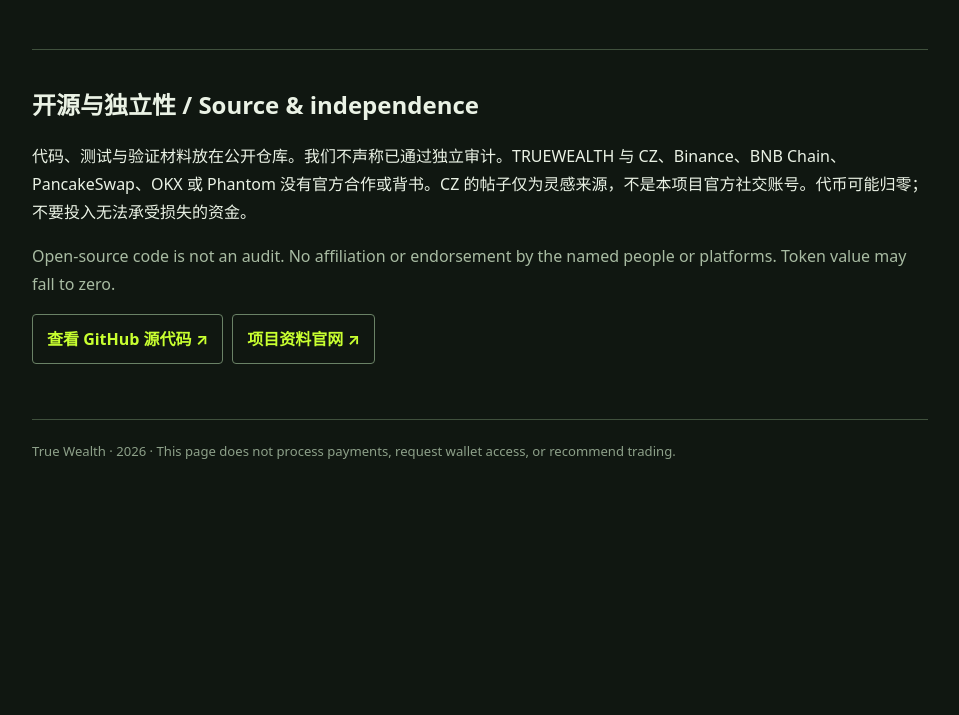
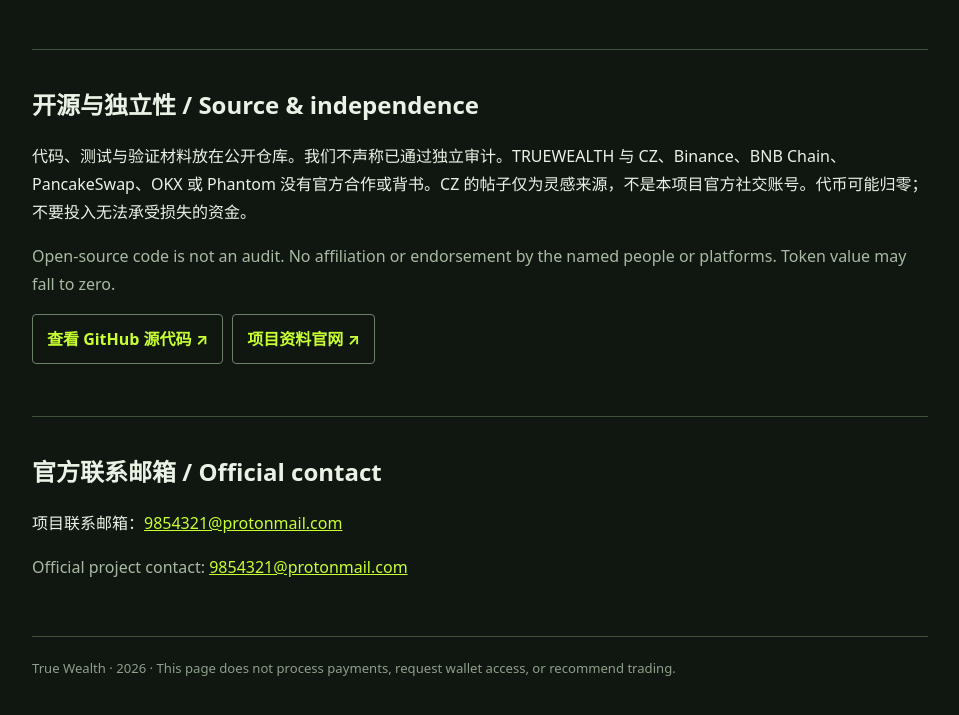
Before and after one commit to Iamfreenotking/truewealth-bsc, a website: page docs/index.html in a window 1280 px wide. Shown: the part 1456-2171 px from the top of the page, without its empty margins (160-1119 px from the left). Before the commit the page ends 2004 px from the top, so only its background shows below. Drawn offline with Linux system fonts and the light colour scheme.

Commit message:
Publish official project contact email

```diff
--- a/docs/index.html
+++ b/docs/index.html
@@ -23,5 +23,6 @@
   </div>
   <section class="section"><h2>关键地址 / Key addresses</h2><p>代币 Token: <code>0x962C4730CFd8478D63C754c6060B82Aa2142d8D1</code><br>团队保管 Team reserve: <code>0x7e2a9d7373f257f39be79472D63c0cb660b8B75a</code><br>指定受益人 Beneficiary: <code>0x5D5D0F0b1b64c40d6e27528Cf678D0e188E941eC</code><br>V2 池 Pool: <code>0x4Adfb6c1503D8Fdcd2fbE39F4C4Ef5C941992ab1</code></p><p class="note">链上快照：区块 128608198。查看当前余额时，应以区块浏览器显示的最新数据为准。</p></section>
   <section class="section"><h2>开源与独立性 / Source & independence</h2><p>代码、测试与验证材料放在公开仓库。我们不声称已通过独立审计。TRUEWEALTH 与 CZ、Binance、BNB Chain、PancakeSwap、OKX 或 Phantom 没有官方合作或背书。CZ 的帖子仅为灵感来源，不是本项目官方社交账号。代币可能归零；不要投入无法承受损失的资金。</p><p class="en">Open-source code is not an audit. No affiliation or endorsement by the named people or platforms. Token value may fall to zero.</p><div class="links"><a href="https://github.com/Iamfreenotking/truewealth-bsc">查看 GitHub 源代码 ↗</a><a href="https://truewealth-bnb.david-0946.chatgpt.site">项目资料官网 ↗</a></div></section>
+  <section class="section"><h2>官方联系邮箱 / Official contact</h2><p>项目联系邮箱：<a href="mailto:9854321@protonmail.com">9854321@protonmail.com</a></p><p class="en">Official project contact: <a href="mailto:9854321@protonmail.com">9854321@protonmail.com</a></p></section>
   <footer>True Wealth · 2026 · This page does not process payments, request wallet access, or recommend trading.</footer>
 </main></body></html>
```
